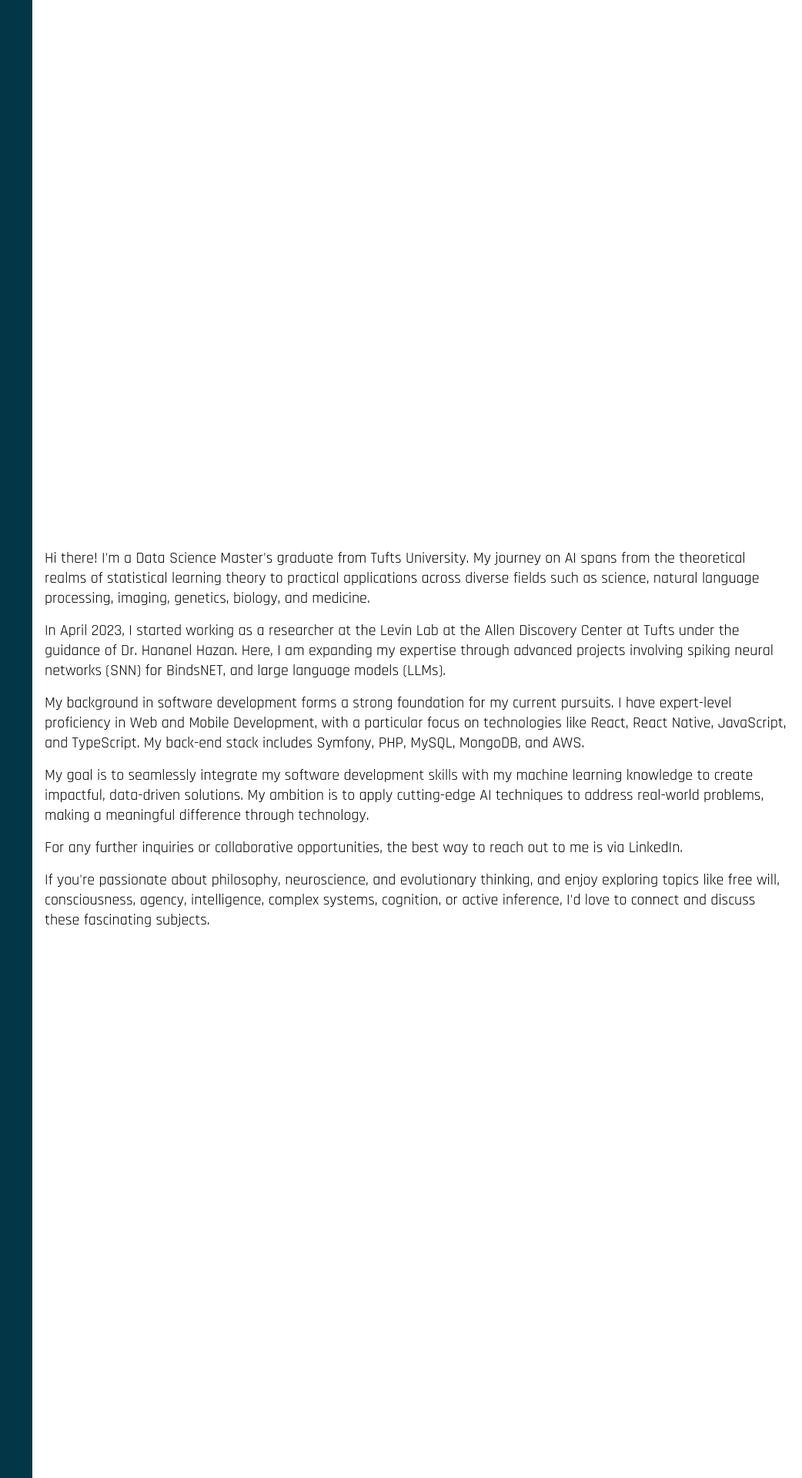
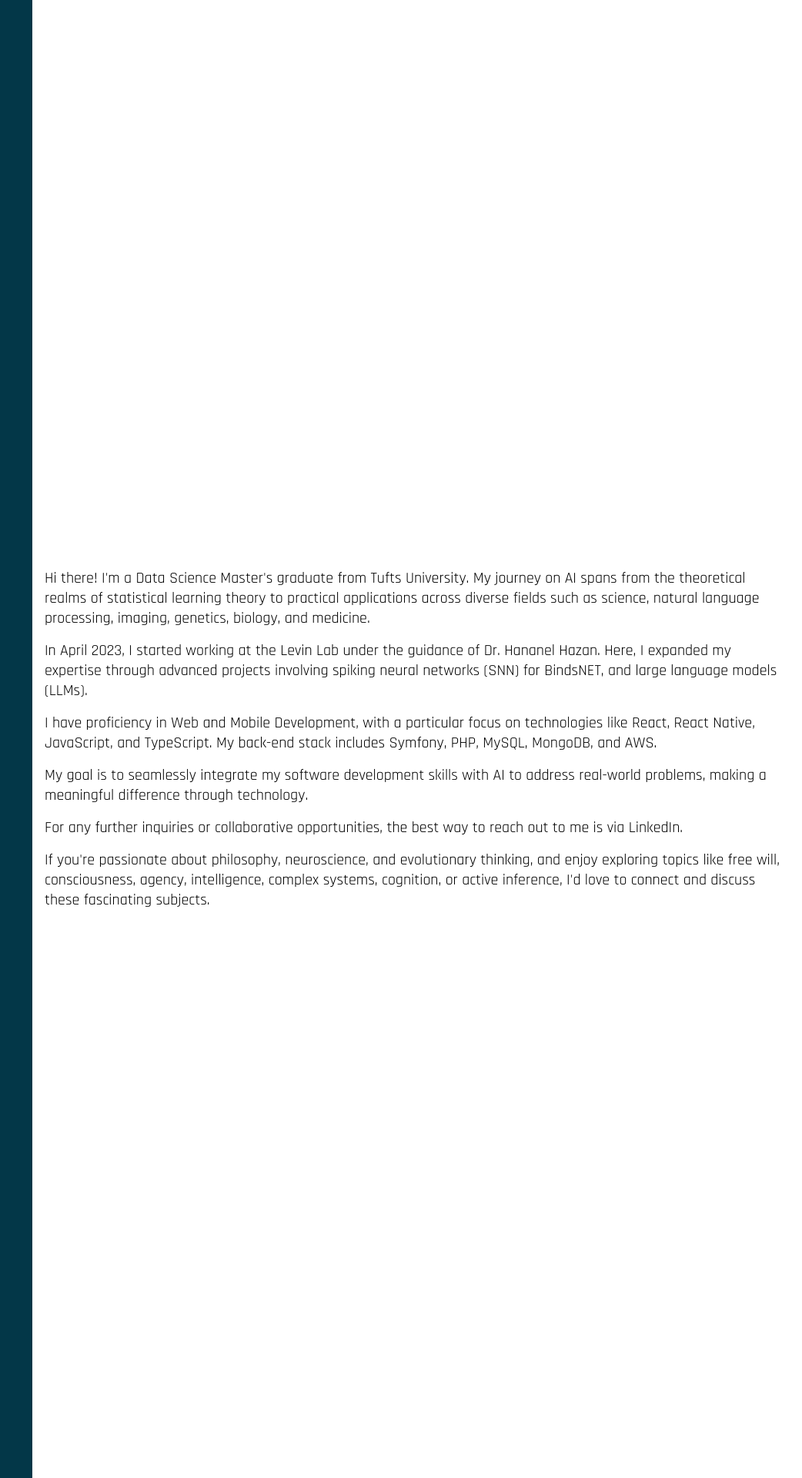
Before and after one commit to axeljeremy7/axeljeremy7.github.io, a Jekyll site: the page built from index.html, in a window 1280 px wide. Shown: the part 1556-3476 px from the top of the page at 77% size, without its empty margins (238-1280 px from the left). Built offline with Jekyll 4.4.1, drawn with Linux system fonts in a browser that asks for light colours; a style sheet for code colours, icons or effects is not loaded.

Commit message:
Update _config.yml

```diff
--- a/_config.yml
+++ b/_config.yml
@@ -9,11 +9,11 @@ description2: "Also, If you'd like to contact me, just click on the icons below.
 
 description3: "Hi there! I'm a Data Science Master's graduate from Tufts University. My journey on AI spans from the theoretical realms of statistical learning theory to practical applications across diverse fields such as science, natural language processing, imaging, genetics, biology, and medicine."
 
-description4: "In April 2023, I started working as a researcher at the Levin Lab at the Allen Discovery Center at Tufts under the guidance of Dr. Hananel Hazan. Here, I am expanding my expertise through advanced projects involving spiking neural networks (SNN) for BindsNET, and large language models (LLMs)."
+description4: "In April 2023, I started working at the Levin Lab under the guidance of Dr. Hananel Hazan. Here, I expanded my expertise through advanced projects involving spiking neural networks (SNN) for BindsNET, and large language models (LLMs)."
 
-description5: "My background in software development forms a strong foundation for my current pursuits. I have expert-level proficiency in Web and Mobile Development, with a particular focus on technologies like React, React Native, JavaScript, and TypeScript. My back-end stack includes Symfony, PHP, MySQL, MongoDB, and AWS."
+description5: "I have proficiency in Web and Mobile Development, with a particular focus on technologies like React, React Native, JavaScript, and TypeScript. My back-end stack includes Symfony, PHP, MySQL, MongoDB, and AWS."
 
-description6: "My goal is to seamlessly integrate my software development skills with my machine learning knowledge to create impactful, data-driven solutions.  My ambition is to apply cutting-edge AI techniques to address real-world problems, making a meaningful difference through technology."
+description6: "My goal is to seamlessly integrate my software development skills with AI to address real-world problems, making a meaningful difference through technology."
 
 description7: "For any further inquiries or collaborative opportunities, the best way to reach out to me is via LinkedIn."
 
```
